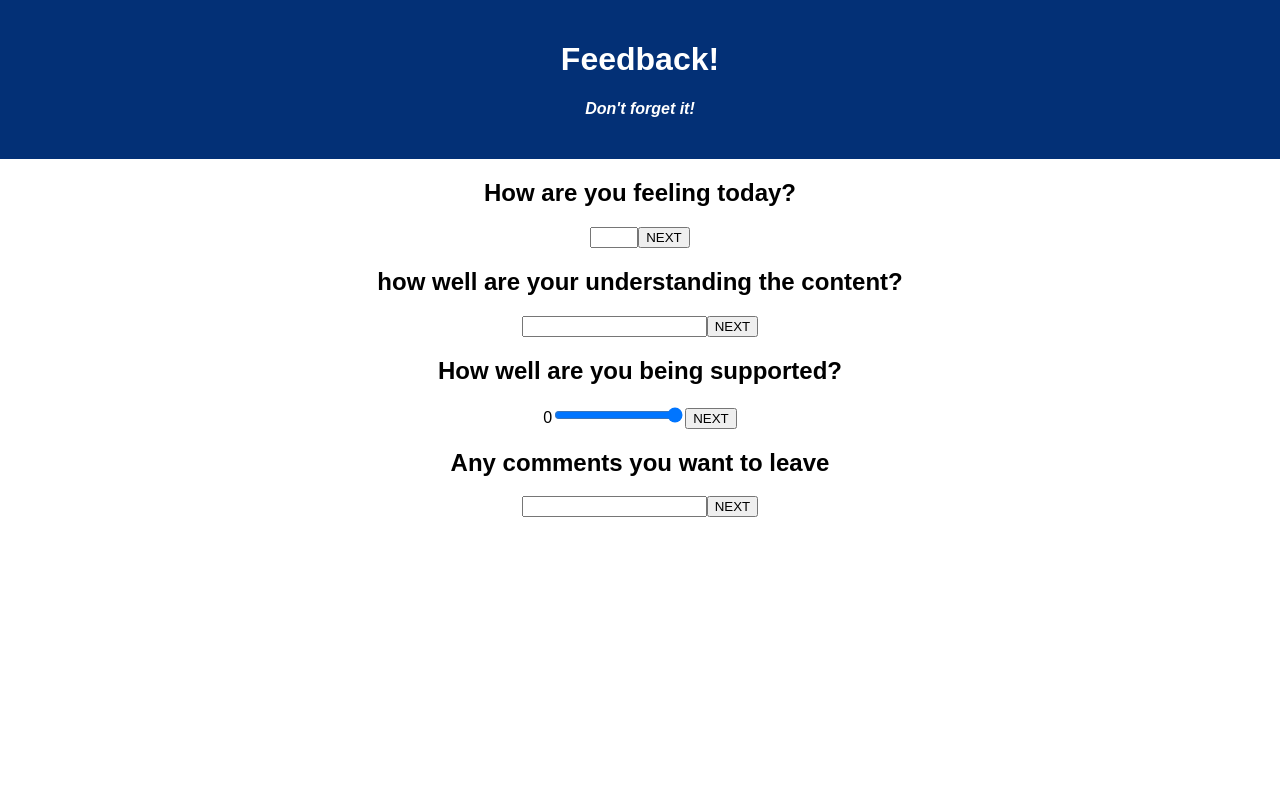
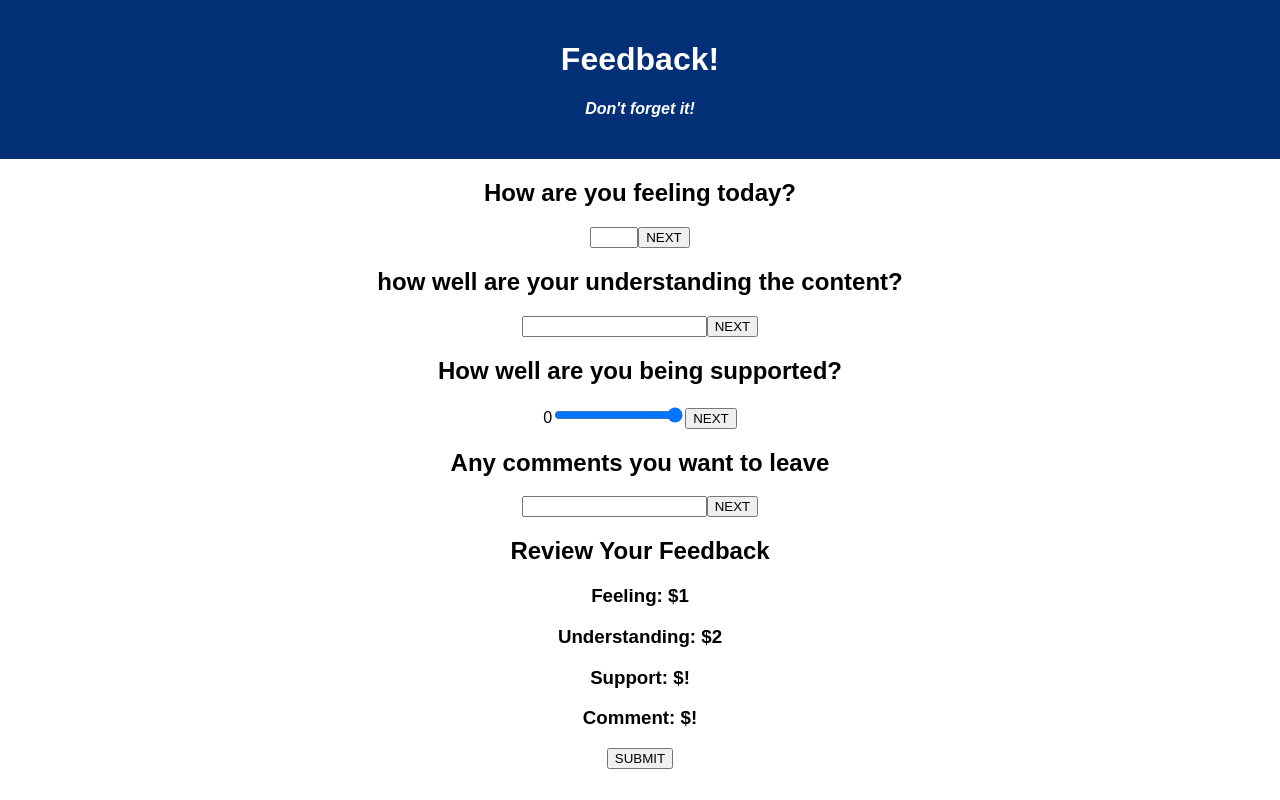
Before and after one commit to Alcamara/weekend-redux-feedback-loop, a React (Create React App) app: page / in a window 1280 px wide. Built offline with nearby package versions, Linux system fonts and the light colour scheme.

Commit message:
created and tested FeedbackReview component

```diff
--- a/src/components/App/App.jsx
+++ b/src/components/App/App.jsx
@@ -7,6 +7,7 @@ import FeedBackFeeling from '../FeedBackFeeling/FeedBackFeeling';
 import FeedBackUnderstanding from '../FeedBackUnderstanding/FeedBackUnderstanding';
 import FeedBackSupported from '../FeedBackSupported/FeedBackSupported';
 import FeedBackComment from '../FeedBackComment/FeedBackComment';
+import FeedBackReview from '../FeedBackReview/FeedBackReview';
 
 function App() {
 
@@ -27,6 +28,9 @@ function App() {
 
       {/* Comment Question */}
       <FeedBackComment />
+
+      {/* Review Page */}
+      <FeedBackReview/>
     </div>
   );
 }
--- /dev/null
+++ b/src/components/FeedBackReview/FeedBackReview.jsx
@@ -0,0 +1,16 @@
+
+
+export default function FeedBackReview(){
+    return (
+        <div>
+            <h2>Review Your Feedback</h2>
+            <div>
+                <h3>Feeling: <span>$1</span></h3>
+                <h3>Understanding: <span>$2</span></h3>
+                <h3>Support: <span>$!</span></h3>
+                <h3>Comment: <span>$!</span></h3>
+            </div>
+            <button>SUBMIT</button>
+        </div>
+    )
+}
```
